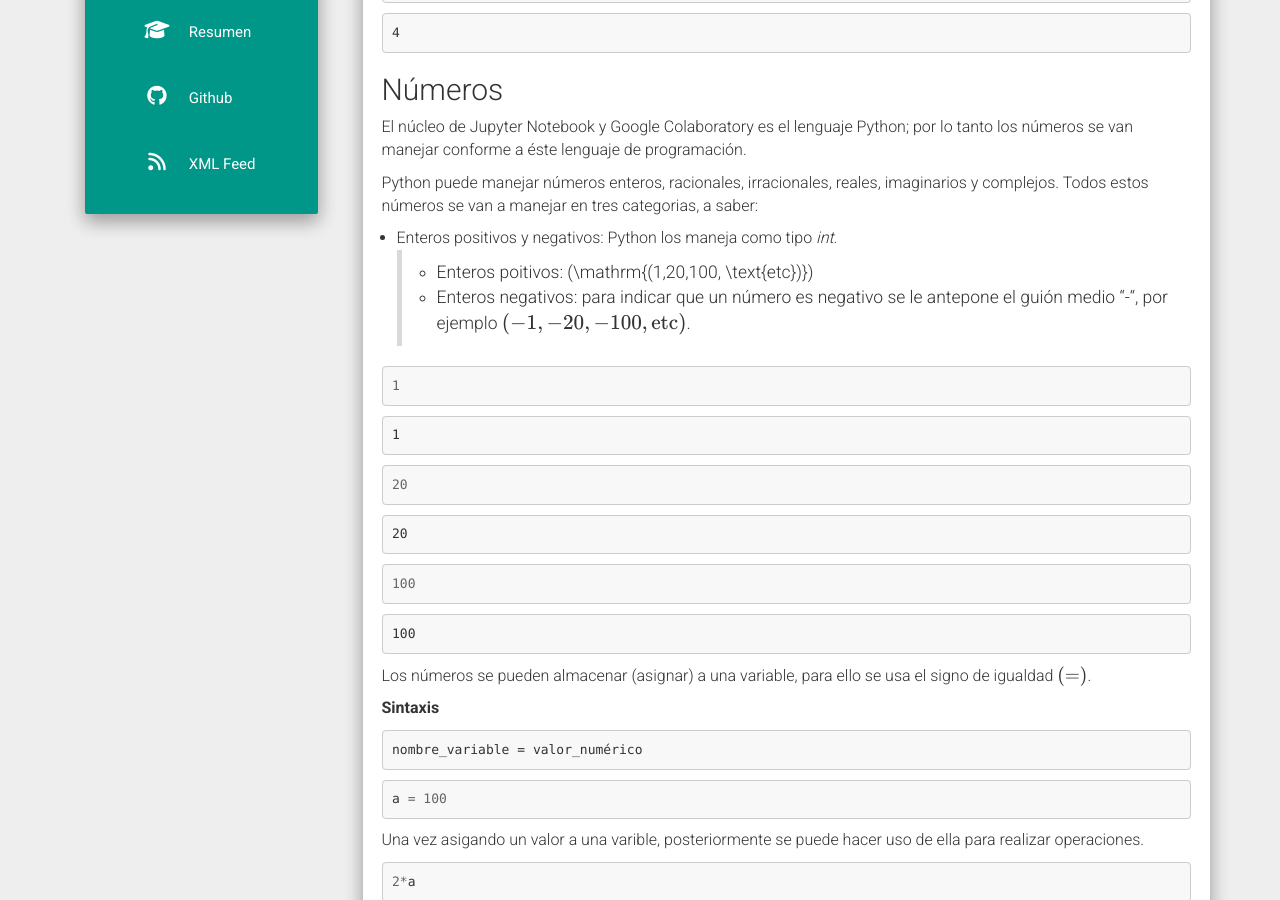
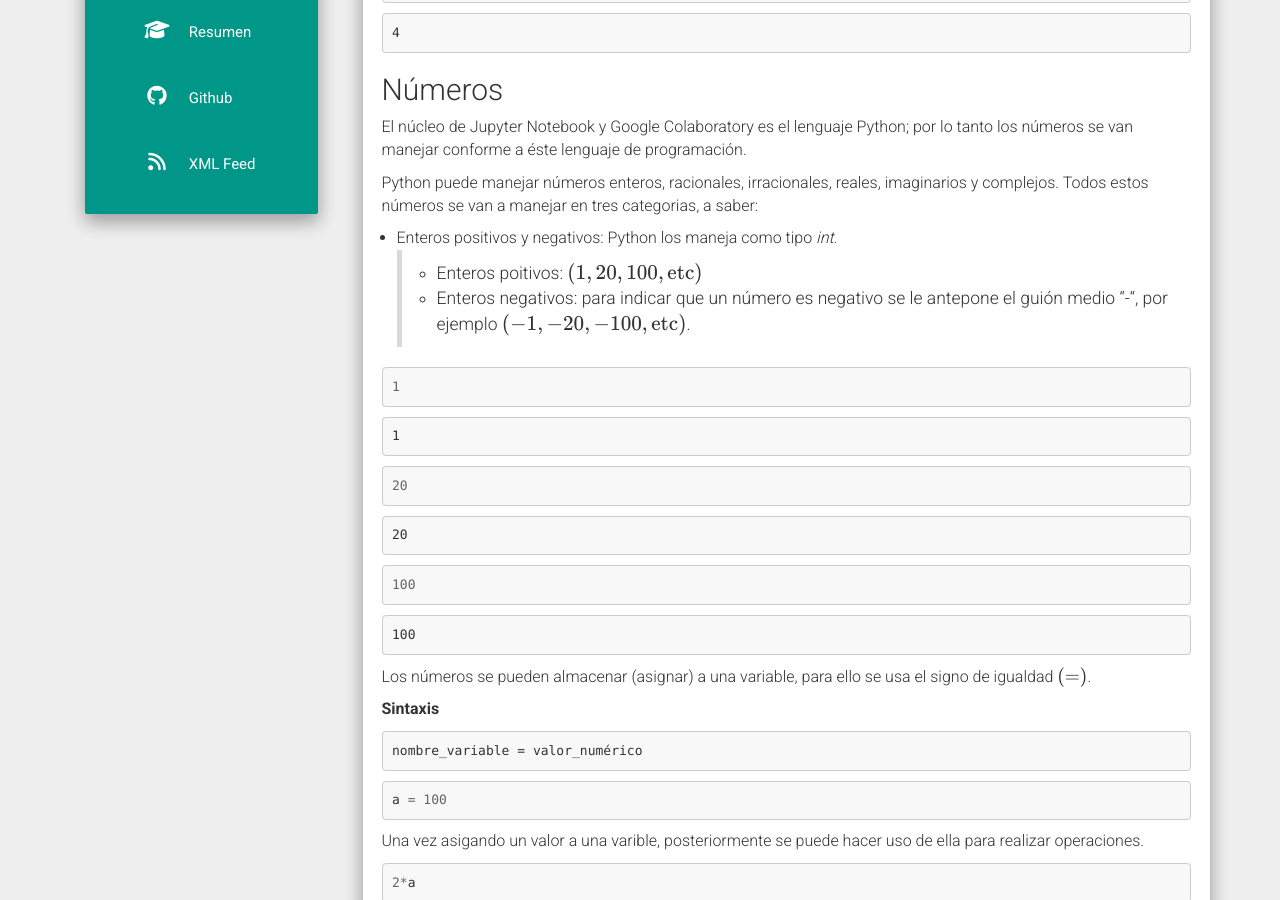
Before and after one commit to css-umar/Programacion, a Jekyll site: the page built from _posts/2021-05-31-ColabComoCalculadora.md, in a window 1280 px wide and 900 px high, scrolled down 514 px. Built offline with Jekyll 4.4.1, drawn with Linux system fonts in a browser that asks for light colours; nearby versions of some CDN libraries; comment, search, counter and statistics services are not loaded.

````diff
--- a/_posts/2021-05-31-ColabComoCalculadora.md
+++ b/_posts/2021-05-31-ColabComoCalculadora.md
@@ -13,13 +13,7 @@ Jupyter Notebook o Google Colaboratory pueden utilizarse como una simple calcula
 ```python
 2 + 2
 ```
-
-
-
-
     4
-
-
 
 ## Números
 
@@ -28,7 +22,7 @@ El núcleo de Jupyter Notebook y Google Colaboratory es el lenguaje Python; por
 Python puede manejar números enteros, racionales, irracionales, reales, imaginarios y complejos. Todos estos números se van a manejar en tres categorias, a saber:
 
 + Enteros positivos y negativos: Python los maneja como tipo *int*.
-> + Enteros poitivos: \(\mathrm{(1,20,100, \text{etc})}\)
+> + Enteros poitivos: $$\mathrm{(1,20,100, \text{etc})}$$
 > + Enteros negativos: para indicar que un número es negativo se le antepone el guión medio "-", por ejemplo $$\mathrm{(-1,-20,-100, \text{etc})}$$.
 
 
@@ -36,36 +30,19 @@ Python puede manejar números enteros, racionales, irracionales, reales, imagina
 1
 ```
 
-
-
-
     1
-
-
-
 
 ```python
 20
 ```
 
-
-
-
     20
-
-
-
 
 ```python
 100
 ```
 
-
-
-
     100
-
-
 
 Los números se pueden almacenar (asignar) a una variable, para ello se usa el signo de igualdad $$\mathrm{(=)}$$.
 
````
